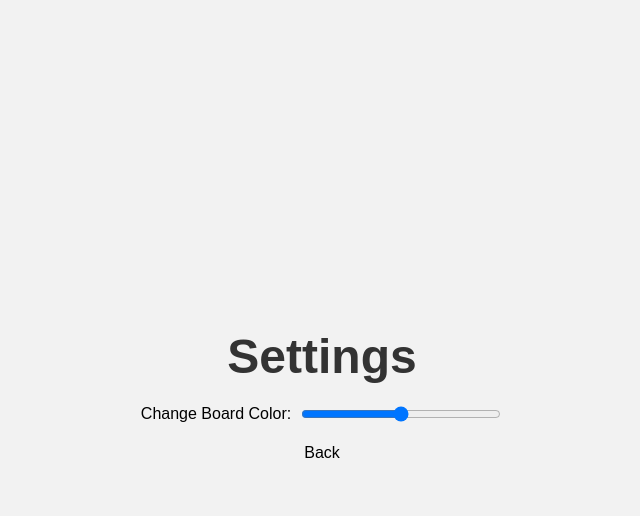
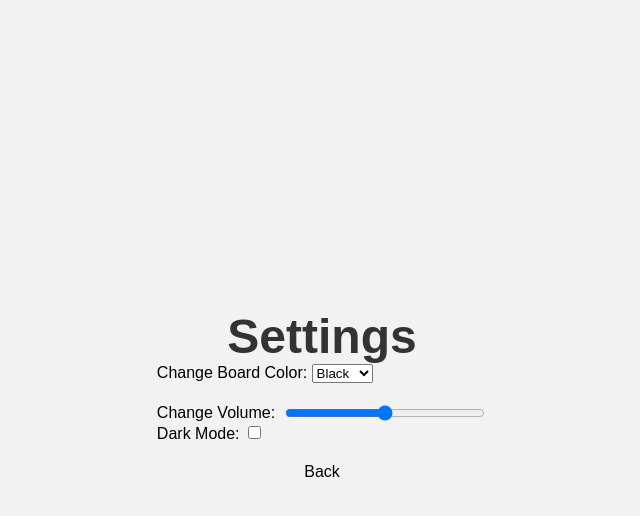
Before and after one commit to IRedDragonICY/ALPRO-Project, an Electron app: page index.html in a window 800 px wide. Both pictures are taken after a click on the element "Settings". Shown: the whole page, without its empty margins (78-718 px from the left). Drawn offline with Linux system fonts and the light colour scheme.

Commit message:
change slider, add icon

```diff
--- a/forge.config.js
+++ b/forge.config.js
@@ -1,4 +1,5 @@
 module.exports = {
+
   packagerConfig: {
     asar: true,
   },
--- a/index.html
+++ b/index.html
@@ -5,13 +5,14 @@
     <meta name="viewport" content="width=device-width, initial-scale=1" />
     <link rel="stylesheet" href="./lib/CSS/board.css" />
     <script src="./lib/js/chess.js"></script>
-    <audio src="./lib/audio/background-music.mp3" autoplay loop></audio>
     <style>
       body {
         margin: 0;
         padding: 0;
         font-family: Arial, sans-serif;
+        background-color: #f2f2f2;
       }
+
 
       .container {
         display: flex;
@@ -50,6 +51,9 @@
         align-items: center;
         margin-top: 20px;
       }
+        .menu > div:hover {
+            transform: scale(1.1);
+        }
 
       .menu > div {
         margin-bottom: 10px;
@@ -77,7 +81,8 @@
       }
     </style>
   </head>
-  <body>
+  <body onload="loadSettings()">
+    <audio src="./lib/audio/background-music.mp3" autoplay loop></audio>
     <div class="container">
       <div class="box">
         <h1>Chess</h1>
@@ -94,19 +99,43 @@
 
     <script>
         // JavaScript code for chess game logic
-      var lightColor = "#f2f2f2";
-      var darkColor = "#333";
+        const colors = {
+          red: { light: "#ffcccc", dark: "#cc0000" },
+          yellow: { light: "#ffffcc", dark: "#cccc00" },
+          green: { light: "#ccffcc", dark: "#00cc00" },
+          blue: { light: "#ccccff", dark: "#0000cc" },
+          purple: { light: "#ffccff", dark: "#cc00cc" },
+          brown: { light: "#d2b48c", dark: "#8b4513" },
+          black: { light: "#c0c0c0", dark: "#000000" }
+        };
 
+        let lightColor = "#f2f2f2";
+        let darkColor = "#333";
+
+        function loadSettings() {
+          const savedBoardColor = localStorage.getItem("boardColor");
+          const savedDarkMode = localStorage.getItem("darkMode");
+          const savedVolume = localStorage.getItem("volume");
+
+          if (savedBoardColor) {
+            const color = colors[savedBoardColor];
+            lightColor = color.light;
+            darkColor = color.dark;
+          }
+
+          if (savedDarkMode) {
+            document.body.style.backgroundColor = savedDarkMode === "true" ? darkColor : lightColor;
+          }
+
+          if (savedVolume) {
+            document.querySelector("audio").volume = savedVolume;
+          }
+        }
 
         function showMenu() {
-        // Clear the container
           const container = document.querySelector(".container");
-        container.innerHTML = "";
-
-        // Create the menu
-        const menu = document.createElement("div");
-        menu.classList.add("box");
-        menu.innerHTML = `
+          container.innerHTML = `
+            <div class="box">
               <h1>Chess</h1>
               <div class="menu">
                 <div onclick="startGame('ai')">Player Vs AI</div>
@@ -116,61 +145,77 @@
                   <p>Version 0.0.1 Alpha</p>
                 </div>
               </div>
+            </div>
           `;
-
-        // Append the menu to the container
-        container.appendChild(menu);
         }
 
         function showSettings() {
-        // Clear the container
           const container = document.querySelector(".container");
-        container.innerHTML = "";
-
-        // Create the settings menu
-        const settingsMenu = document.createElement("div");
-        settingsMenu.classList.add("box");
-        settingsMenu.innerHTML = `
+          container.innerHTML = `
+            <div class="box">
               <h1>Settings</h1>
+              <div class="color-container">
+                <label for="boardColor">Change Board Color:</label>
+                <select id="boardColor">
+                  <option value="red">Red</option>
+                  <option value="yellow">Yellow</option>
+                  <option value="green">Green</option>
+                  <option value="blue">Blue</option>
+                  <option value="purple">Purple</option>
+                  <option value="brown">Brown</option>
+                  <option value="black">Black</option>
+                </select>
+              </div>
               <div class="slider-container">
-            <label for="boardColor">Change Board Color:</label>
-            <input type="range" id="boardColor" class="slider" min="0" max="1" step="0.1" value="0.5">
+                <label for="volume">Change Volume:</label>
+                <input type="range" id="volume" class="slider" min="0" max="1" step="0.1" value="0.5">
+              </div>
+              <div class="toggle-container">
+                <label for="darkMode">Dark Mode:</label>
+                <input type="checkbox" id="darkMode" class="toggle">
               </div>
               <div class="menu">
                 <div onclick="showMenu()">Back</div>
               </div>
+            </div>
           `;
 
-        // Append the settings menu to the container
-        container.appendChild(settingsMenu);
+          const darkModeToggle = document.querySelector("#darkMode");
+          const volumeSlider = document.querySelector("#volume");
+          const boardColorSelect = document.querySelector("#boardColor");
+          const audio = document.querySelector("audio");
 
-        // Add event listener for the board color slider
-        const boardColorSlider = settingsMenu.querySelector("#boardColor");
-        boardColorSlider.addEventListener("input", function () {
-          const value = boardColorSlider.value;
-          const hue = Math.round(value * 40);
-          lightColor = `hsl(${hue}, 80%, 90%)`;
-          darkColor = `hsl(${hue}, 40%, 60%)`;
-          // Update the background color of squares on the chessboard
-          const squares = document.querySelectorAll(".square");
-          squares.forEach((square, index) => {
-            if ((Math.floor(index / 8) + index) % 2 === 0) {
-              square.style.backgroundColor = lightColor;
-            } else {
-              square.style.backgroundColor = darkColor;
-            }
-          });
-          // Save the slider value to localStorage
-          localStorage.setItem("boardColor", value);
+          darkModeToggle.checked = localStorage.getItem("darkMode") === "true";
+          volumeSlider.value = localStorage.getItem("volume") || 0.5;
+          boardColorSelect.value = localStorage.getItem("boardColor") || "black";
+
+          darkModeToggle.addEventListener("change", () => {
+            document.body.style.backgroundColor = darkModeToggle.checked ? darkColor : lightColor;
+            localStorage.setItem("darkMode", darkModeToggle.checked);
           });
 
-        // Get the slider value from localStorage and set it as the initial value
-        const savedValue = localStorage.getItem("boardColor");
-        if (savedValue) {
-          boardColorSlider.value = savedValue;
-          boardColorSlider.dispatchEvent(new Event("input"));
+          volumeSlider.addEventListener("input", () => {
+            audio.volume = volumeSlider.value;
+            localStorage.setItem("volume", volumeSlider.value);
+          });
+
+          boardColorSelect.addEventListener("change", () => {
+            const color = colors[boardColorSelect.value];
+            lightColor = color.light;
+            darkColor = color.dark;
+
+            document.querySelectorAll(".square").forEach((square, index) => {
+              square.style.backgroundColor = (Math.floor(index / 8) + index) % 2 === 0 ? lightColor : darkColor;
+            });
+
+            localStorage.setItem("boardColor", boardColorSelect.value);
+          });
+
+          boardColorSelect.dispatchEvent(new Event("change"));
         }
-      }
+        const audio = document.querySelector("audio");
+
+        window.addEventListener("load", loadSettings);
       </script>
   </body>
 </html>
--- a/index.js
+++ b/index.js
@@ -3,9 +3,10 @@ const { app, BrowserWindow } = require('electron')
 const createWindow = () => {
   const win = new BrowserWindow({
     width: 800,
-    height: 600
+    height: 600,
+    autoHideMenuBar: true,
+    icon: 'app.ico',
   })
-
   win.loadFile('index.html')
 }
 
```
Also changed, not shown: package.json (+9 -0 lines), app.ico (added), icon.png (added), lib/imgs/appIcon/256.png (added), lib/imgs/appIcon/icon.png (added), lib/js/chess.js (line endings or trailing spaces), 1 other file. Lines whose indentation alone changed are shown as unchanged.
